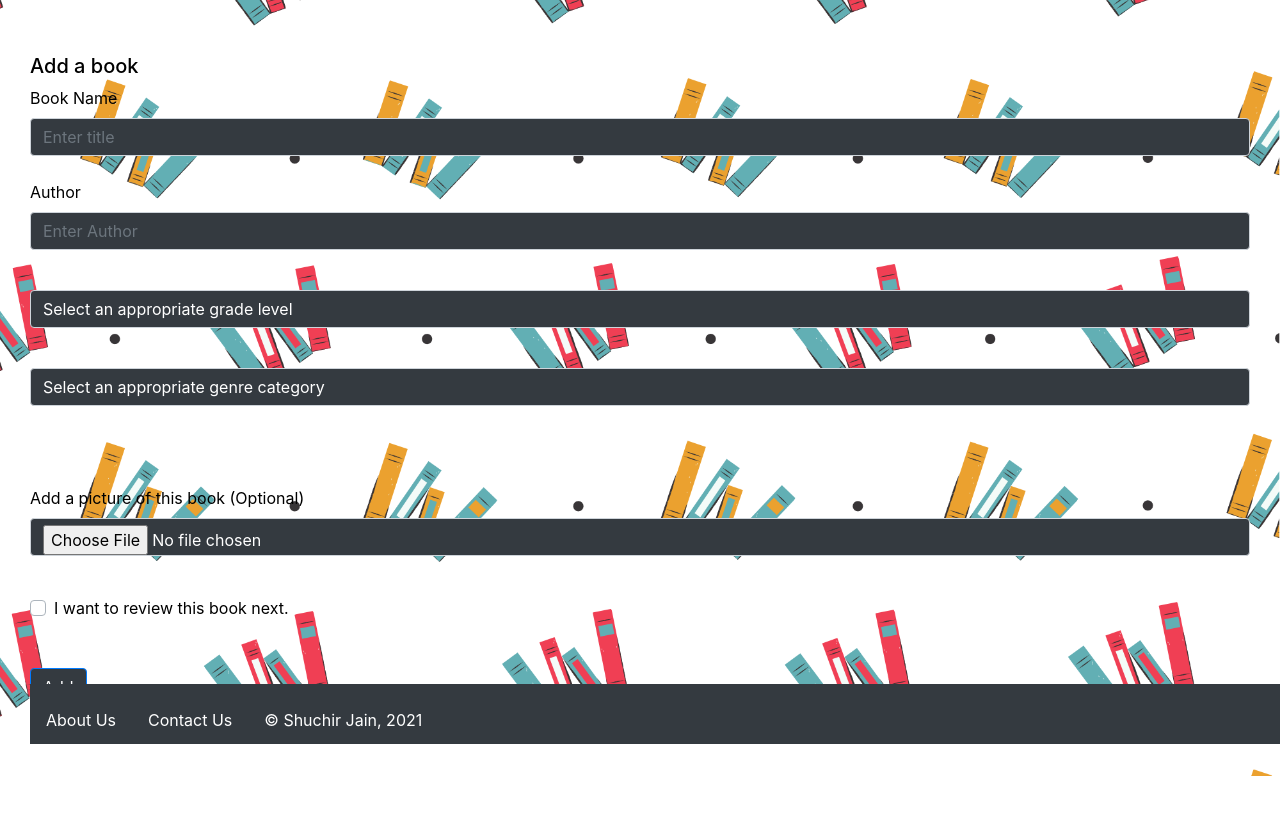
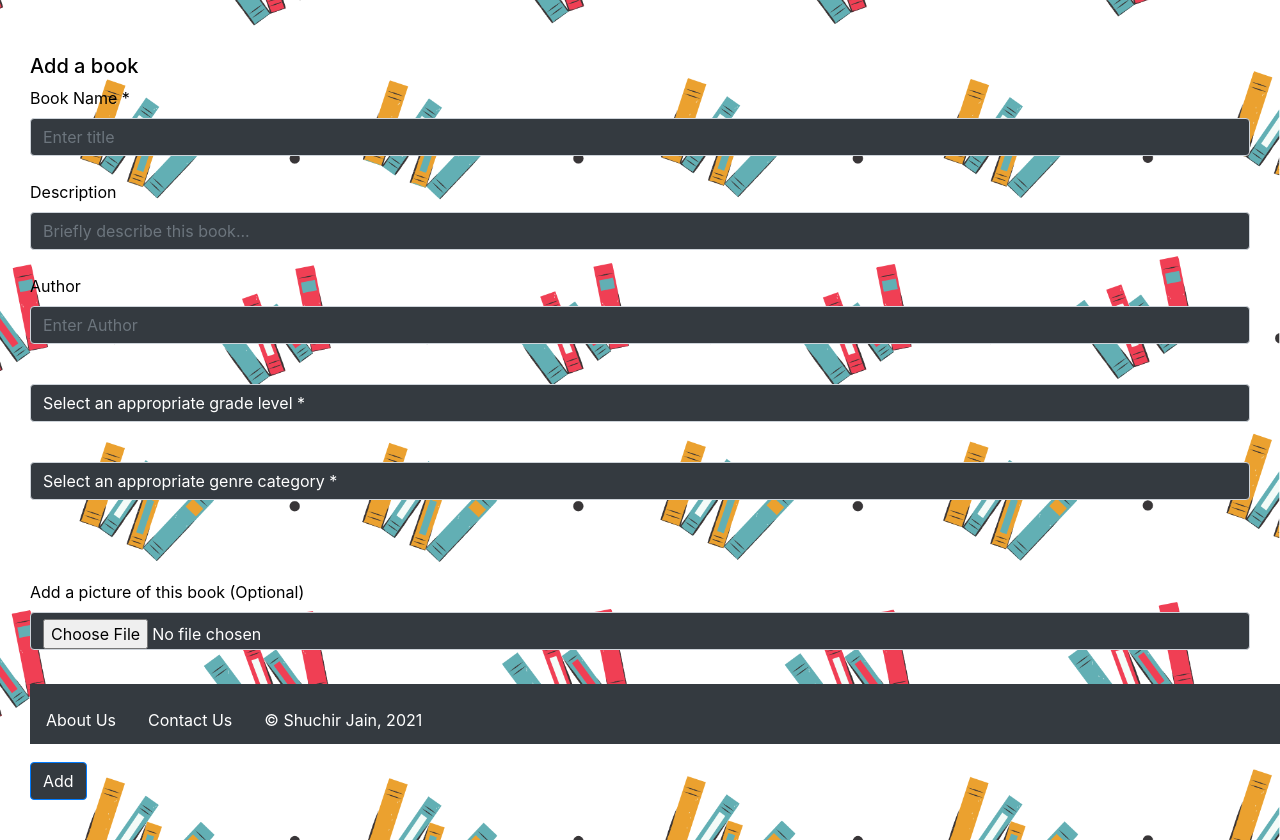
Before and after one commit to CoolCoderSJ/BookGuide, a Flask app: page /new in a window 1280 px wide. Shown: the part 56-896 px from the top of the page. Before the commit the page ends 832 px from the top, so only its background shows below. Run offline with Flask 2, Linux system fonts and the light colour scheme; data comes from the database, SQL or seed files in the repository; some libraries are stand-ins or nearby versions.

Commit message:
Add Description, remove cache

```diff
--- a/main.py
+++ b/main.py
@@ -14,7 +14,6 @@ import sys
 
 #Import used for sending emails from flask
 from flask_mail import Mail, Message
-
 import re
 
 
@@ -176,6 +175,7 @@ def index(): #Define what happens when Homepage is visited.
 			avg = stars_total/num_of_stars
 		#add an entry to the dictionary. The key is the book id and the value is a list that has the exact average as well as the rounded average
 		avgrevs[book[0]] = [float(avg), round(float(avg))]
+
 	print(avgrevs)
 	db = conn.cursor()
 	# Get all of the genres matched with each book
@@ -264,7 +264,7 @@ def add(): #Define what happens when a book is added
 			sub = request.form['genre-subcategory-fic']
 		elif request.form['genre-category'] == "nonfiction":
 			sub = request.form['genre-subcategory-nonfic']
-		db.execute(f"INSERT into books (book_title, author, grade, image, genre_id) VALUES ('{request.form['title']}', '{request.form['author']}', {request.form['grade']}, '{myfilepath}', '{sub}')")
+		db.execute(f"INSERT into books (book_title, book_description, author, grade, image, genre_id) VALUES ('{request.form['title']}', '{request.form['desc']}', '{request.form['author']}', {request.form['grade']}, '{myfilepath}', '{sub}')")
 		conn.commit()
 		# If user wants to go to the indivdual page:
 		if "revnext" in request.form:
@@ -330,7 +330,7 @@ def book_details(id): #Define what happens when user wants to see individual pag
 		avg_rating2 = 0 #Number of reviews that have stars
 		avg = 0 #Average star rating
 		for review in reviews: #For each review in the given reviews, do the following -
-			if review[-1] != None: #If there is a star rating submitted, do the following -
+			if review[-1] != 0: #If there is a star rating submitted, do the following -
 				avg_rating1 += review[-1] #Add the star to the total stars
 				avg_rating2 += 1 #Add one to the total number of reviews that have stars
 		if avg_rating2 == 0: #If there were no reviews with stars, set the average to 0.
@@ -434,4 +434,4 @@ Timer(1,lambda: ui("http://127.0.0.1:5000/")).start()
 app.run('0.0.0.0')
 
 #PYINSTALLER SCRIPT
-#pyinstaller -n BookGuide -w --add-data="static;static" --add-data="templates;templates" --add-data="database.db;." main.py
+#pyinstaller -n BookGuide -w --add-data="static;static" --add-data="templates;templates" --add-data="database.db;." -i "static/images/logo.ico" main.py
--- a/templates/new.html
+++ b/templates/new.html
@@ -54,9 +54,12 @@
 			<h5>Add a book</h5>
 				<form method="post" enctype="multipart/form-data" action='add' id="newbook">
 				  <div class="form-group">
-					<label for="title">Book Name</label>
+					<label for="title">Book Name *</label>
 					<input type="text" class="form-control inputadd" id="title" name="title" placeholder="Enter title" data-toggle="tooltip"data-placement="bottom" required>
 					  <div class="form-group">
+						  <br>
+					   <label for="author">Description</label>
+					   <input type="text" class="form-control inputadd" id="desc" name="desc" placeholder="Briefly describe this book..." >
 						  <br>
 						<label for="author">Author</label>
 						<input type="text" class="form-control inputadd" id="author" name="author" placeholder="Enter Author" >
@@ -66,7 +69,7 @@
 					 <!-- Grades dropdown -->
 					 <div class="form-group">
 							<select class="custom-select bg-dark" id="grade" name="grade" required>
-							  <option value="">Select an appropriate grade level</option>
+							  <option value="">Select an appropriate grade level *</option>
 							  <option value="1">Grade 1 and up</option>
 							  <option value="2">Grade 2 and up</option>
 							  <option value="3">Grade 3 and up</option>
@@ -84,7 +87,7 @@
 					<br>
 					<div class="form-group">
 							 <select class="custom-select bg-dark" id="genre-cat" name="genre-category" onchange="genre()" required>
-								 <option value="">Select an appropriate genre category</option>
+								 <option value="">Select an appropriate genre category *</option>
 								 <option value="fiction">Fiction</option>
 								 <option value="nonfiction">Nonfiction</option>
 							 </select>
@@ -92,7 +95,7 @@
 					<br>
 					<div class="form-group">
 							 <select class="custom-select bg-dark" id="genre-fic" name="genre-subcategory-fic">
-								 <option value="">Select an appropriate genre</option>
+								 <option value="">Select an appropriate genre *</option>
 								 {% for genre in fics %}
 										 <option value="{{ genre[0] }}">{{ genre[1] }}</option>
 								 {% endfor %}
@@ -100,7 +103,7 @@
 				 </div>
 				 <div class="form-group">
 							<select class="custom-select bg-dark" id="genre-nonfic" name="genre-subcategory-nonfic">
-								<option value="">Select an appropriate genre</option>
+								<option value="">Select an appropriate genre *</option>
 								{% for genre in nonfics %}
 									 <option value="{{ genre[0] }}">{{ genre[1] }}</option>
 								{% endfor %}
```
